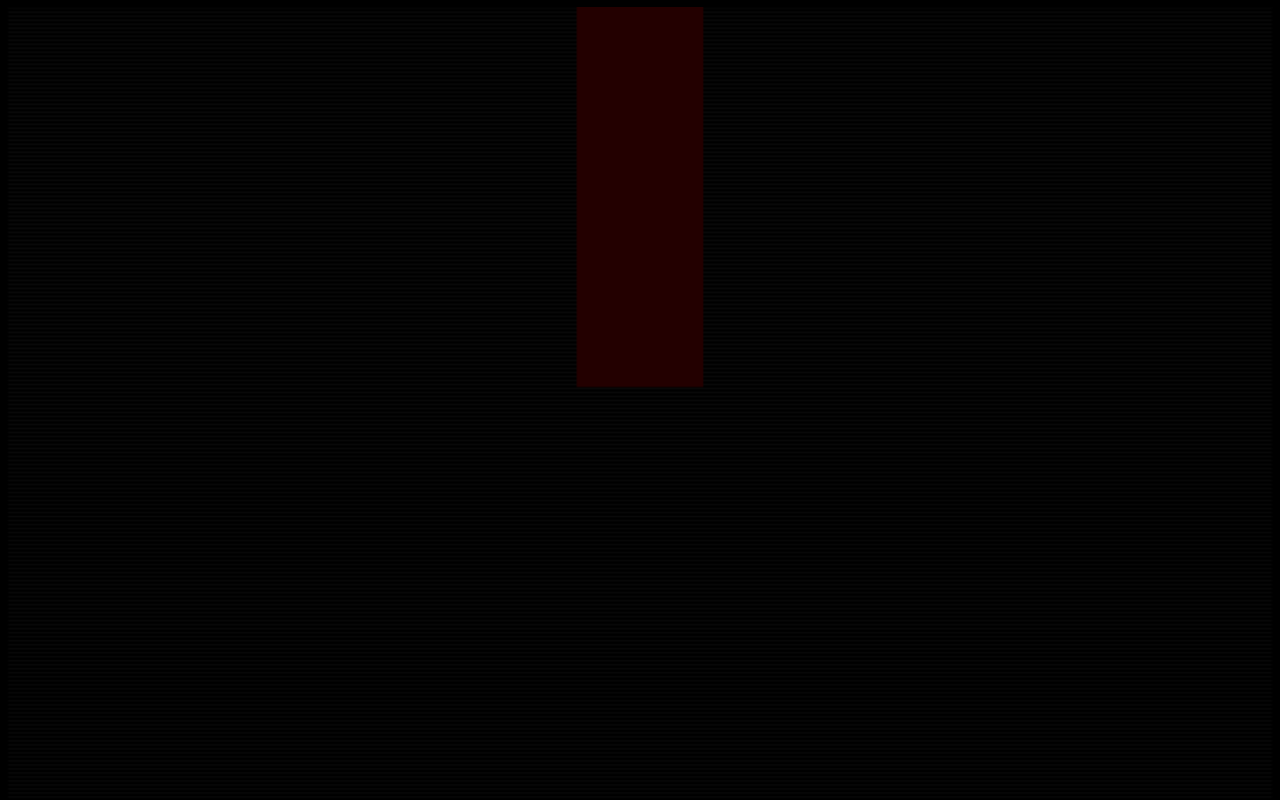
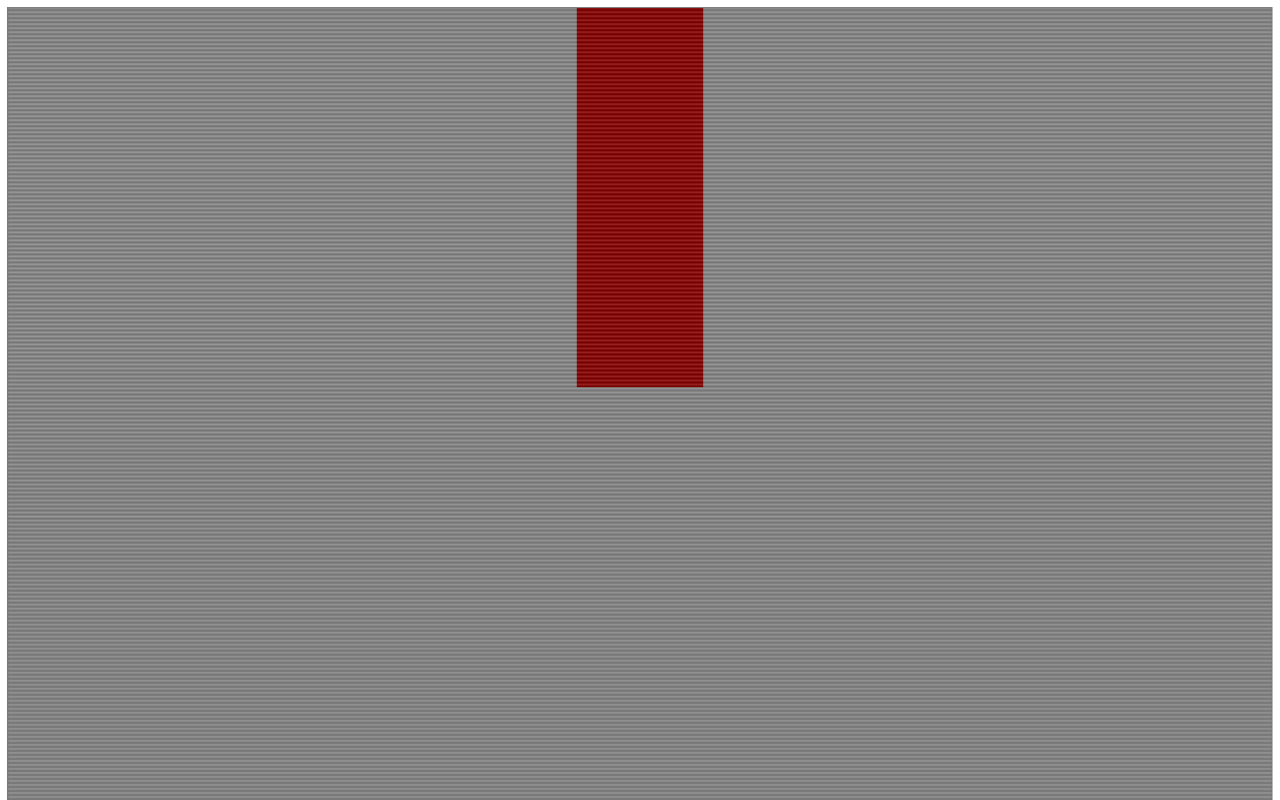
Before and after one commit to RandomAnomaly/pomodoro2, a plain HTML site: page index.html in a window 1280 px wide. Shown: the top 800 px of the page. Drawn offline with Linux system fonts and the light colour scheme.

Commit message:
Fixed scanlines

```diff
--- a/index.html
+++ b/index.html
@@ -7,10 +7,12 @@
 </head>
 
 <body>
-    <div id="terminal">
+    <div class="content">
         <svg width="100%" viewBox="0 0 100 100" >
             <rect x="45" width="10" height="30" fill="red" />
         </svg>
+        <div class="overlay" width="100%" height="100%">
+        </div>
     </div>
 </body>
 
--- a/styles.css
+++ b/styles.css
@@ -1,8 +1,22 @@
 body {
-    background-color: black;
+    /*background-color: black;*/
 }
 
-#terminal {
+.content {
+    position: relative;
+}
+
+.overlay {
+
+    position: absolute;
+
+
+    /*background-color: grey;*/
+    top: 0;
+    width: 100%;
+    height: 100%;
+
+
     z-index: 4010;
 
     background: linear-gradient(#444 50%, #000 50%);
@@ -16,11 +30,11 @@ body {
 }
 
 @keyframes pulse {
-    0%   {transform: scale(1.001);  opacity: .14; }
-    8%   {transform: scale(1.000);  opacity: .13; }
-    15%  {transform: scale(1.004);  opacity: .14; }
-    30%  {transform: scale(1.002);  opacity: .11; }
-    100% {transform: scale(1.000);  opacity: .14; }
+    0%   {transform: scale(1.001);  opacity: .54; }
+    8%   {transform: scale(1.000);  opacity: .53; }
+    15%  {transform: scale(1.004);  opacity: .54; }
+    30%  {transform: scale(1.002);  opacity: .51; }
+    100% {transform: scale(1.000);  opacity: .54; }
 }
 
 /*#terminal:after {
```
